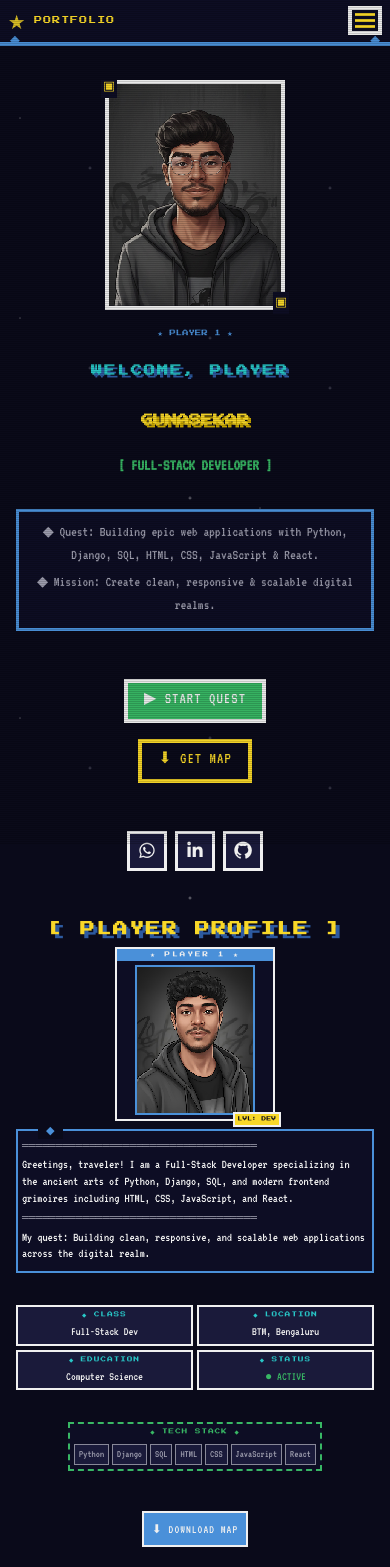
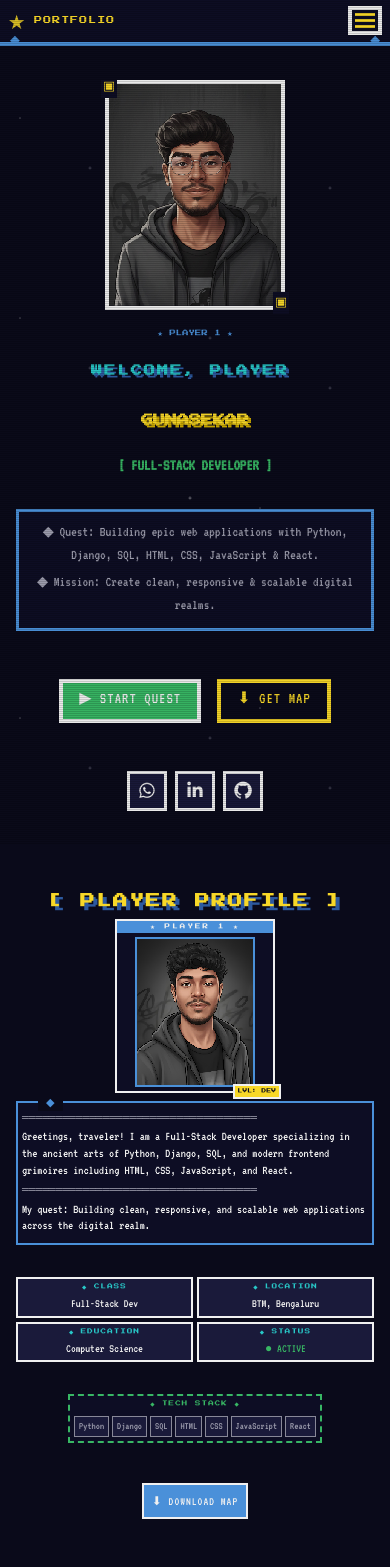
Before and after one commit to guna0223/React-Portfolio, a React (Vite) app in the folder frontend/: page / in a window 390 px wide. Shown: the top 1567 px of the page. Built offline with nearby package versions, Linux system fonts and the light colour scheme.

Commit message:
all done

```diff
--- a/frontend/src/components/css/About.css
+++ b/frontend/src/components/css/About.css
@@ -207,6 +207,11 @@
 /* Action Button */
 .about-actions {
     margin-top: var(--spacing-sm);
+    display: flex;
+    align-items: center;
+    flex-wrap: nowrap;
+    gap: 10px;
+    justify-content: flex-start;
 }
 
 .about-btn {
@@ -525,10 +530,11 @@
    ============================================ */
 
 .about-actions {
-    display: inline-flex;
+    display: flex;
     align-items: center;
     flex-wrap: nowrap;
     gap: 10px;
+    justify-content: flex-end;
 }
 
 .download-btn-wrapper {
@@ -538,16 +544,23 @@
     gap: 10px;
 }
 
+.alert-msg {
+    position: fixed;
+    top: 740px;
+    right: 10px;
+}
+
 .retro-alert {
     display: inline-flex;
     align-items: center;
     gap: 6px;
-    padding: 6px 10px;
+    padding: 8px 12px;
     background: var(--retro-bg-card);
     border: 2px solid var(--retro-green);
     box-shadow: 3px 3px 0 var(--retro-blue-dark);
     animation: retro-alert-appear 0.3s ease-out;
     white-space: nowrap;
+    z-index: 9999;
 }
 
 .retro-alert-icon {
@@ -557,7 +570,7 @@
 
 .retro-alert-message {
     font-family: var(--font-pixel);
-    font-size: 0.3rem;
+    font-size: 0.5rem;
     color: var(--retro-green);
     text-transform: uppercase;
     letter-spacing: 0.5px;
@@ -587,92 +600,43 @@
     }
 
     .retro-alert {
+        top: 100px;
         align-items: center;
-        padding: 4px 8px;
+        padding: 6px 10px;
     }
 
     .retro-alert-message {
-        font-size: 0.25rem;
+        font-size: 0.45rem;
     }
 }
 
 @media (max-width: 480px) {
     .about-actions {
-        flex-direction: column;
-        width: 100%;
+        flex-direction: row;
+        width: auto;
     }
 
     .download-btn-wrapper {
-        width: 100%;
+        width: auto;
         justify-content: center;
         flex-wrap: wrap;
     }
 
     .retro-alert {
+        top: 75px;
         width: auto;
         max-width: 100%;
         justify-content: center;
-        padding: 4px 6px;
+        padding: 5px 8px;
     }
 
     .retro-alert-message {
-        font-size: 0.2rem;
+        font-size: 0.4rem;
     }
 
     .retro-alert-icon {
-        font-size: 8px;
+        font-size: 10px;
     }
 }
 
 /* END OF FILE */
-
-/* Mobile responsiveness for alert */
-@media (max-width: 768px) {
-    .about-actions {
-        display: flex;
-        flex-direction: column;
-        align-items: flex-start;
-    }
-
-    .retro-alert {
-        position: relative;
-        align-items: center;
-        left: auto;
-        top: auto;
-        transform: none;
-        margin-left: 0;
-        margin-top: 8px;
-    }
-
-    .retro-alert-content {
-        padding: var(--spacing-xs) var(--spacing-sm);
-        gap: var(--spacing-xs);
-    }
-
-    .retro-alert-message {
-        font-size: 0.35rem;
-    }
-
-    .retro-alert-icon {
-        font-size: 0.7rem;
-    }
-}
-
-@media (max-width: 480px) {
-    .retro-alert {
-        margin-top: 6px;
-    }
-
-    .retro-alert-content {
-        padding: 3px 6px;
-        gap: 3px;
-    }
-
-    .retro-alert-message {
-        font-size: 0.25rem;
-    }
-
-    .retro-alert-icon {
-        font-size: 0.5rem;
-    }
-}
--- a/frontend/src/components/css/Home.css
+++ b/frontend/src/components/css/Home.css
@@ -141,6 +141,8 @@
     gap: var(--spacing-md);
     margin-top: var(--spacing-lg);
     flex-wrap: wrap;
+    align-items: center;
+    justify-content: flex-start;
 }
 
 /* Retro Button Styles */
@@ -319,6 +321,7 @@
 @media (max-width: 768px) {
     .home {
         padding-top: 100px;
+        padding-bottom: var(--spacing-lg);
         overflow-x: hidden;
     }
 
@@ -392,8 +395,8 @@
 @media (max-width: 480px) {
     .home {
         padding-top: 80px;
+        padding-bottom: var(--spacing-xl);
         min-height: auto;
-        padding-bottom: var(--spacing-lg);
     }
 
     .container {
@@ -489,15 +492,19 @@
 }
 
 .retro-alert {
+    position: fixed;
+    top: 80px;
+    right: 10px;
     display: inline-flex;
     align-items: center;
     gap: 6px;
-    padding: 6px 10px;
+    padding: 8px 12px;
     background: var(--retro-bg-card);
     border: 2px solid var(--retro-green);
     box-shadow: 3px 3px 0 var(--retro-blue-dark);
     animation: retro-alert-appear 0.3s ease-out;
     white-space: nowrap;
+    z-index: 9999;
 }
 
 .retro-alert-icon {
@@ -507,7 +514,7 @@
 
 .retro-alert-message {
     font-family: var(--font-pixel);
-    font-size: 0.3rem;
+    font-size: 0.5rem;
     color: var(--retro-green);
     text-transform: uppercase;
     letter-spacing: 0.5px;
@@ -535,38 +542,41 @@
     }
 
     .retro-alert {
-        padding: 4px 8px;
+        top: 80px;
+        padding: 6px 10px;
     }
 
     .retro-alert-message {
-        font-size: 0.25rem;
+        font-size: 0.45rem;
     }
 }
 
 @media (max-width: 480px) {
     .hero-actions {
-        flex-direction: column;
+        flex-direction: row;
+        width: 100%;
     }
 
     .download-btn-wrapper {
-        width: 100%;
+        width: auto;
         justify-content: center;
         flex-wrap: wrap;
     }
 
     .retro-alert {
+        top: 75px;
         width: auto;
         max-width: 100%;
         justify-content: center;
-        padding: 4px 6px;
+        padding: 5px 8px;
     }
 
     .retro-alert-message {
-        font-size: 0.2rem;
+        font-size: 0.4rem;
     }
 
     .retro-alert-icon {
-        font-size: 8px;
+        font-size: 10px;
     }
 }
 
--- a/frontend/src/pages/About.jsx
+++ b/frontend/src/pages/About.jsx
@@ -108,15 +108,15 @@ const About = () => {
                 </button>
               </div>
               {/* Retro Success Alert */}
+            </div>
+            {showAlert && (
+              <div className="retro-alert alert-msg">
+                <span className="retro-alert-icon">★</span>
+                <span className="retro-alert-message">RESUME DOWNLOADED SUCCESSFULLY</span>
+                <span className="retro-alert-icon">★</span>
+              </div>
+            )}
 
-              {showAlert && (
-                <div className="retro-alert">
-                  <span className="retro-alert-icon">★</span>
-                  <span className="retro-alert-message">RESUME DOWNLOADED SUCCESSFULLY</span>
-                  <span className="retro-alert-icon">★</span>
-                </div>
-              )}
-            </div>
           </div>
 
         </div>
```
